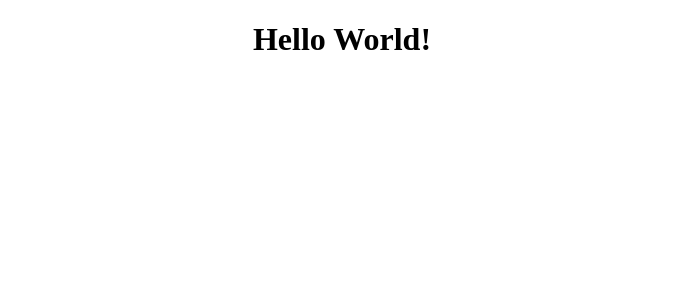
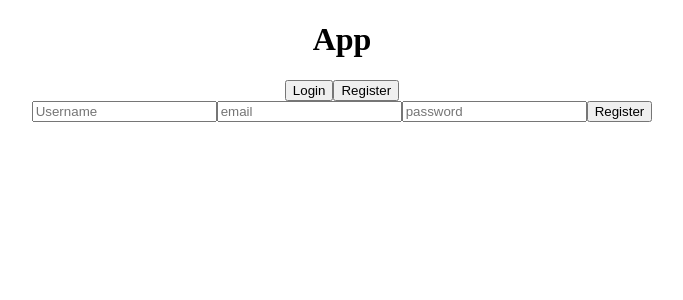
Before and after one commit to AbdullahKhalaaf/MERAKI_Academy_Project_4, a React (Create React App) app in the folder frontend/: page /register in a window 1280 px wide. Shown: the top 300 px of the page, without its empty margins (298-981 px from the left). Built offline with nearby package versions, Linux system fonts and the light colour scheme.

Commit message:
start of frontend , login , register , logout

```diff
--- a/frontend/package.json
+++ b/frontend/package.json
@@ -35,8 +35,10 @@
     "@testing-library/jest-dom": "^6.6.3",
     "@testing-library/react": "^16.1.0",
     "@testing-library/user-event": "^14.5.2",
+    "axios": "^1.7.9",
     "react": "^19.0.0",
     "react-dom": "^19.0.0",
+    "react-router-dom": "^7.1.1",
     "react-scripts": "^5.0.1",
     "web-vitals": "^4.2.4"
   }
--- a/frontend/src/App.js
+++ b/frontend/src/App.js
@@ -1,11 +1,43 @@
-import React from 'react'
+import React, { createContext, useState } from "react";
 import "./App.css";
+import Login from "./components/shared components/Login";
+import Register from "./components/shared components/Register";
+import Navbar from "./components/shared components/Navbar";
+import { Route, Routes } from "react-router-dom";
+import HomePage from "./components/shared components/HomePage";
+import { useNavigate } from "react-router-dom";
+
+export const UserContext = createContext();
+
 const App = () => {
+  const storedToken = localStorage.getItem("token");
+  const [token, setToken] = useState(storedToken || "");
+  const [isLoggedIn, setIsLoggedIn] = useState(!!storedToken);
+  const navigate = useNavigate();
+
+  const handleLogout = () => {
+    localStorage.removeItem("token");
+    setToken("");
+    setIsLoggedIn(false);
+    navigate("/login");
+  };
+
   return (
-   <div className="App">
-      <h1>Hello World!</h1>
-    </div>
-  )
-}
+    <UserContext.Provider value={{ token, setToken, isLoggedIn, setIsLoggedIn }}>
+      <div className="App">
+        <h1>App</h1>
+        <header>
+          <Navbar />
+          <Routes>
+            <Route path="/login" element={<Login />} />
+            <Route path="/register" element={<Register setIsLoggedIn={setIsLoggedIn} setToken={setToken} />} />
+            <Route path="/home" element={<HomePage />} />
+          </Routes>
+          {isLoggedIn && <button onClick={handleLogout}>Logout</button>}
+        </header>
+      </div>
+    </UserContext.Provider>
+  );
+};
 
-export default App
+export default App;
--- /dev/null
+++ b/frontend/src/components/shared components/HomePage.js
@@ -0,0 +1,9 @@
+import React from 'react'
+
+const HomePage = () => {
+  return (
+    <div>HomePage</div>
+  )
+}
+
+export default HomePage
--- a/frontend/src/components/shared components/Login.js
+++ b/frontend/src/components/shared components/Login.js
@@ -0,0 +1,47 @@
+import React, { useContext, useState } from "react";
+import { UserContext } from "../../App";
+import axios from "axios";
+import { useNavigate } from "react-router-dom";
+
+const Login = () => {
+  const [email, setEmail] = useState("");
+  const [password, setPassword] = useState("");
+  const [error, setError] = useState("");
+  const navigate = useNavigate();
+  const { setToken, setIsLoggedIn } = useContext(UserContext);
+
+  const handleLogin = () => {
+    axios
+      .post("http://localhost:5000/users/login", { email, password })
+      .then((response) => {
+        const token = response.data.token;
+        localStorage.setItem("token", token);
+        setToken(token);
+        setIsLoggedIn(true);
+        navigate("/home");
+      })
+      .catch((err) => {
+        const errorMessage = err.response?.data?.message;
+        setError(errorMessage);
+      });
+  };
+
+  return (
+    <div>
+      <input
+        type="email"
+        placeholder="email"
+        onChange={(e) => setEmail(e.target.value)}
+      />
+      <input
+        type="password"
+        placeholder="password"
+        onChange={(e) => setPassword(e.target.value)}
+      />
+      <button onClick={handleLogin}>Login</button>
+      {error && <p>{error}</p>}
+    </div>
+  );
+};
+
+export default Login;
--- a/frontend/src/components/shared components/Navbar.js
+++ b/frontend/src/components/shared components/Navbar.js
@@ -0,0 +1,25 @@
+import React, { useContext } from "react";
+import { useNavigate } from "react-router-dom";
+import { UserContext } from "../../App";
+
+const Navbar = () => {
+  const navigate = useNavigate();
+  const { isLoggedIn } = useContext(UserContext);
+
+  return (
+    <nav>
+      {isLoggedIn ? (
+        <>
+          <button onClick={() => navigate("/home")}>Home Page</button>
+        </>
+      ) : (
+        <>
+          <button onClick={() => navigate("/login")}>Login</button>
+          <button onClick={() => navigate("/register")}>Register</button>
+        </>
+      )}
+    </nav>
+  );
+};
+
+export default Navbar;
--- a/frontend/src/components/shared components/Register.js
+++ b/frontend/src/components/shared components/Register.js
@@ -0,0 +1,57 @@
+import React, { useState } from "react";
+import axios from "axios";
+import { useNavigate } from "react-router-dom";
+
+const Register = ({ setIsLoggedIn, setToken }) => {
+  const [email, setEmail] = useState("");
+  const [password, setPassword] = useState("");
+  const [userName, setUserName] = useState("");
+  const [error, setError] = useState("");
+  const navigate = useNavigate();
+
+  const handleRegister = () => {
+    axios
+      .post("http://localhost:5000/users/register", {
+        email,
+        password,
+        userName,
+      })
+      .then((response) => {
+        const token = response.data.token;
+        localStorage.setItem("token", token);
+        setToken(token);
+        setIsLoggedIn(true);
+        navigate("/home");
+      })
+      .catch((err) => {
+        const errorMessage = err.response?.data?.message;
+        setError(errorMessage);
+      });
+  };
+
+  return (
+    <div>
+      <input
+        type="text"
+        placeholder="Username"
+        onChange={(e) => {
+          setUserName(e.target.value);
+        }}
+      />
+      <input
+        type="email"
+        placeholder="email"
+        onChange={(e) => setEmail(e.target.value)}
+      />
+      <input
+        type="password"
+        placeholder="password"
+        onChange={(e) => setPassword(e.target.value)}
+      />
+      <button onClick={handleRegister}>Register</button>
+      {error && <p>{error}</p>}
+    </div>
+  );
+};
+
+export default Register;
--- a/frontend/src/index.js
+++ b/frontend/src/index.js
@@ -1,11 +1,14 @@
 import React from 'react';
 import ReactDOM from 'react-dom/client';
 import App from './App';
+import { BrowserRouter  } from "react-router-dom";
 
 
 const root = ReactDOM.createRoot(document.getElementById('root'));
 root.render(
   <React.StrictMode>
+    <BrowserRouter>
     <App />
+    </BrowserRouter>
   </React.StrictMode>
 );
```
Also changed, not shown: 1 other file (tests, documents, lock files or other folders).
